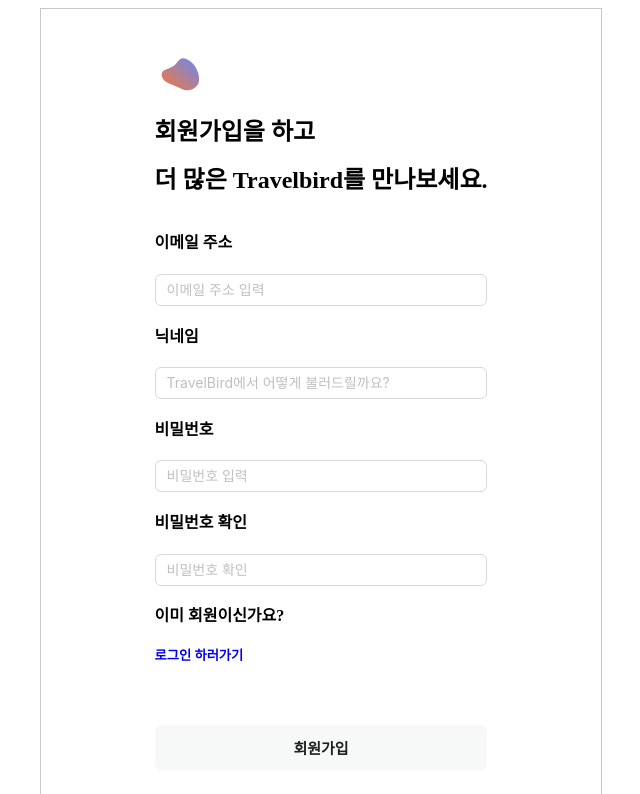
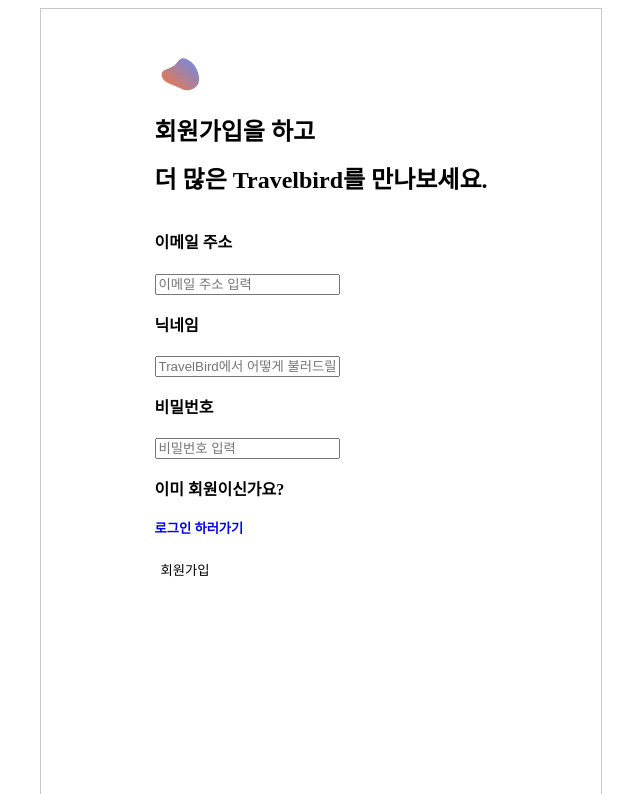
Before and after one commit to whansoo/SNS-APP, a Next.js app in the folder front/: page /signup in a window 1280 px wide. Shown: the top 794 px of the page, without its empty margins (319-959 px from the left). Built offline with nearby package versions, Linux system fonts and the light colour scheme.

Commit message:
feat: [front] 회원가입 api 연결 1. useMutation 사용으로 회원가입 api 연결 2. cors error발생

```diff
--- a/front/components/Signup.tsx
+++ b/front/components/Signup.tsx
@@ -1,13 +1,41 @@
 import React from 'react'
 import L from './Layout.styles'
 import Image from 'next/image'
-import { Input } from 'antd'
+// import { Input } from 'antd'
 import Link from 'next/link'
-import CommonButton from '../components/LoginForm.styles';
+// import CommonButton from '../components/LoginForm.styles';
 import { useForm } from 'react-hook-form'
+import User from '@/interfaces/user'
+import { useRouter } from 'next/router'
+import { useMutation } from '@tanstack/react-query'
+import { signup } from '@/pages/apis/auth'
+import { AxiosError } from 'axios'
 
 function Signup() {
-    const { register, handleSubmit, watch, formState: { errors } } = useForm();
+  const router = useRouter();
+  const { mutate: signupmutate, error: singuperr } = useMutation({
+    mutationFn: signup,
+    onSuccess: (data:any) => {
+      console.log(data)
+      router.replace('login');
+    },
+    onError: (err: AxiosError) => {},
+  },
+
+  );
+
+    const { register, handleSubmit, watch, formState: { errors } } = useForm<User>();
+
+    const onValid = (data: User) => {
+      console.log(data)
+      const user = {
+        email: data.email,
+        nickname: data.nickname,
+        password: data.password,
+      };
+      signupmutate(user);
+    };
+
   return (
     <L.Container>
    <div style={{marginTop: '40px'}}>
@@ -17,22 +45,22 @@
         <br />
          </h2>
           <h2>더 많은 Travelbird를 만나보세요.</h2>
-           <form style={{marginTop: '40px'}}>
+           <form style={{marginTop: '40px'}} onSubmit={handleSubmit(onValid)}>
             <h4>이메일 주소</h4>
-              <Input {...register('mail', {required: "이메일은 필수입니다.", maxLength:20})} placeholder='이메일 주소 입력'/>
+              <input {...register('email', {required: "이메일은 필수입니다.", maxLength:20})} placeholder='이메일 주소 입력'/>
               <h4>닉네임</h4>
-              <Input {...register('name', {required: "닉네임은 필수입니다.", maxLength:20})} placeholder='TravelBird에서 어떻게 불러드릴까요?'/>
+              <input {...register('nickname', {required: "닉네임은 필수입니다.", maxLength:20})} placeholder='TravelBird에서 어떻게 불러드릴까요?'/>
             <h4>비밀번호</h4>
-              <Input {...register('password', {required: "비멀번호 입력은 필수 입니다..", maxLength:20})} placeholder='비밀번호 입력'/>
-            <h4>비밀번호 확인</h4>
-              <Input {...register('password-confirm', {required: "비멀번호 입력 확인 필수", maxLength:20})} placeholder='비밀번호 확인'/>
+              <input {...register('password', {required: "비멀번호 입력은 필수 입니다..", maxLength:20})} placeholder='비밀번호 입력'/>
+            {/* <h4>비밀번호 확인</h4> */}
+              {/* <Input {...register('password-confirm', {required: "비멀번호 입력 확인 필수", maxLength:20})} placeholder='비밀번호 확인'/>      */}
               <h4>이미 회원이신가요?</h4>
                 <Link href="/login">
                     <h5>로그인 하러가기</h5>
                 </Link>
-                <CommonButton>
+                <button>
                     회원가입
-                </CommonButton>
+                </button>
             </form>
         </div>
     </L.Container>
--- a/front/interfaces/user.ts
+++ b/front/interfaces/user.ts
@@ -1,9 +1,9 @@
 
 export default interface User {
-    id: number;
+    // id: number;
     email: string;
     nickname: string;
     password: string;
-    Followings: User[];
-    Followers: User[];
+    // Followings: User[];
+    // Followers: User[];
   }
--- a/front/pages/_app.tsx
+++ b/front/pages/_app.tsx
@@ -1,6 +1,14 @@
 import '@/styles/globals.css'
+import { QueryClient, QueryClientProvider } from '@tanstack/react-query'
 import type { AppProps } from 'next/app'
+import { useState } from 'react';
 
 export default function App({ Component, pageProps }: AppProps) {
-  return <Component {...pageProps} />
+  const [queryClient] = useState(() => new QueryClient());
+
+  return (
+    <QueryClientProvider client={queryClient}>
+      <Component {...pageProps} />
+    </QueryClientProvider>
+  )
 }
--- a/front/pages/apis/auth.ts
+++ b/front/pages/apis/auth.ts
@@ -1,11 +1,14 @@
+import User from "@/interfaces/user";
 import { axiosInstance } from "./axios";
+import axios from "axios";
 
 
 
 
 // 회원가입
-export const signup = async (user:any) => {
-  const { data } = await axiosInstance.post<any>('/user', user);
+export const signup = async (user: User) => {
+  const { data } = await axios.post<any>('http://localhost:3065/user', user);
+  console.log(data)
   const response = data.data;
   return response;
 };
```
Also changed, not shown: front/components/LoginForm.tsx (+22 -4 lines).
